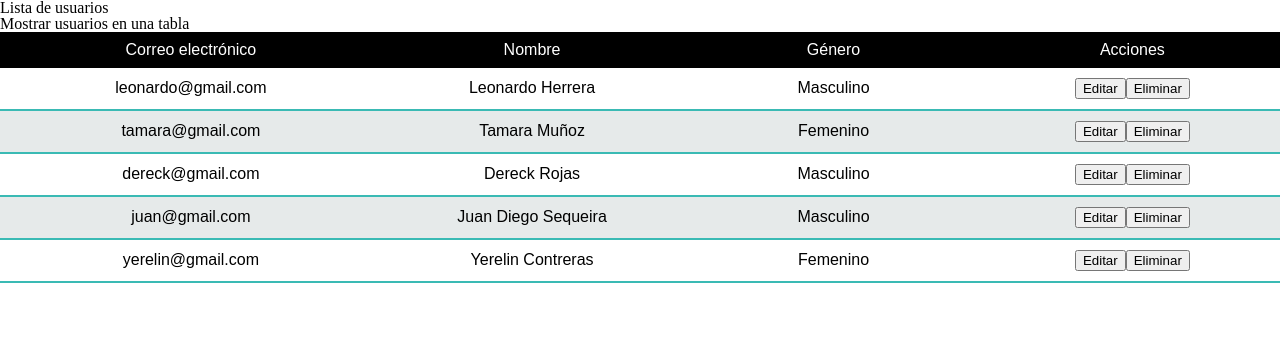
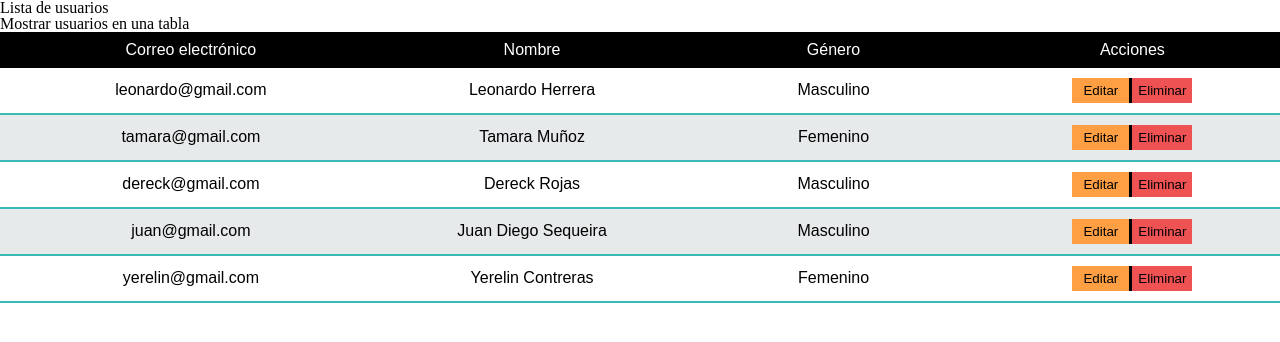
Before and after one commit to pabskun/proy1-sc05-2022-02, a plain HTML site: page usuario-listar.html in a window 1280 px wide. Drawn offline with Linux system fonts and the light colour scheme; some packages are replaced by stand-ins of ours; a script that the page names is missing; a web font is replaced by a local one.

Commit message:
Ajustes estilos de tabla

```diff
--- a/css/tablas.css
+++ b/css/tablas.css
@@ -34,3 +34,28 @@
     text-align: center;
     width: 5%;
 }
+
+.btn-editar {
+    background: #ff9f43;
+    border: transparent;
+    border-right: 3px solid #000;
+    cursor: pointer;
+    padding: 5px;
+    width: 60px;
+}
+
+.btn-editar:hover {
+    background: #feca57;
+}
+
+.btn-eliminar {
+    background: #ee5253;
+    border: transparent;
+    cursor: pointer;
+    padding: 5px;
+    width: 60px;
+}
+
+.btn-eliminar:hover {
+    background: #ff6b6b;
+}
--- a/js/usuario-listar.js
+++ b/js/usuario-listar.js
@@ -19,11 +19,12 @@ const llenarTabla = () => {
         let btnEditar = document.createElement('button');
         btnEditar.textContent = 'Editar';
         btnEditar.type = 'button';
-
+        btnEditar.classList.add('btn-editar');
         //Creación del botón de eliminar
         let btnEliminar = document.createElement('button');
         btnEliminar.textContent = 'Eliminar';
         btnEliminar.type = 'button';
+        btnEliminar.classList.add('btn-eliminar');
 
         //Agregar el botón de editar y eliminar a la celda de acciones
         tdAcciones.appendChild(btnEditar);
--- a/usuario-listar.html
+++ b/usuario-listar.html
@@ -47,6 +47,7 @@
             </tbody>
         </table>
     </section>
+    <script src="//cdn.jsdelivr.net/npm/sweetalert2@11"></script>
     <script src="js/usuarios.js"></script>
     <script src="js/usuario-listar.js"></script>
 </body>
```
